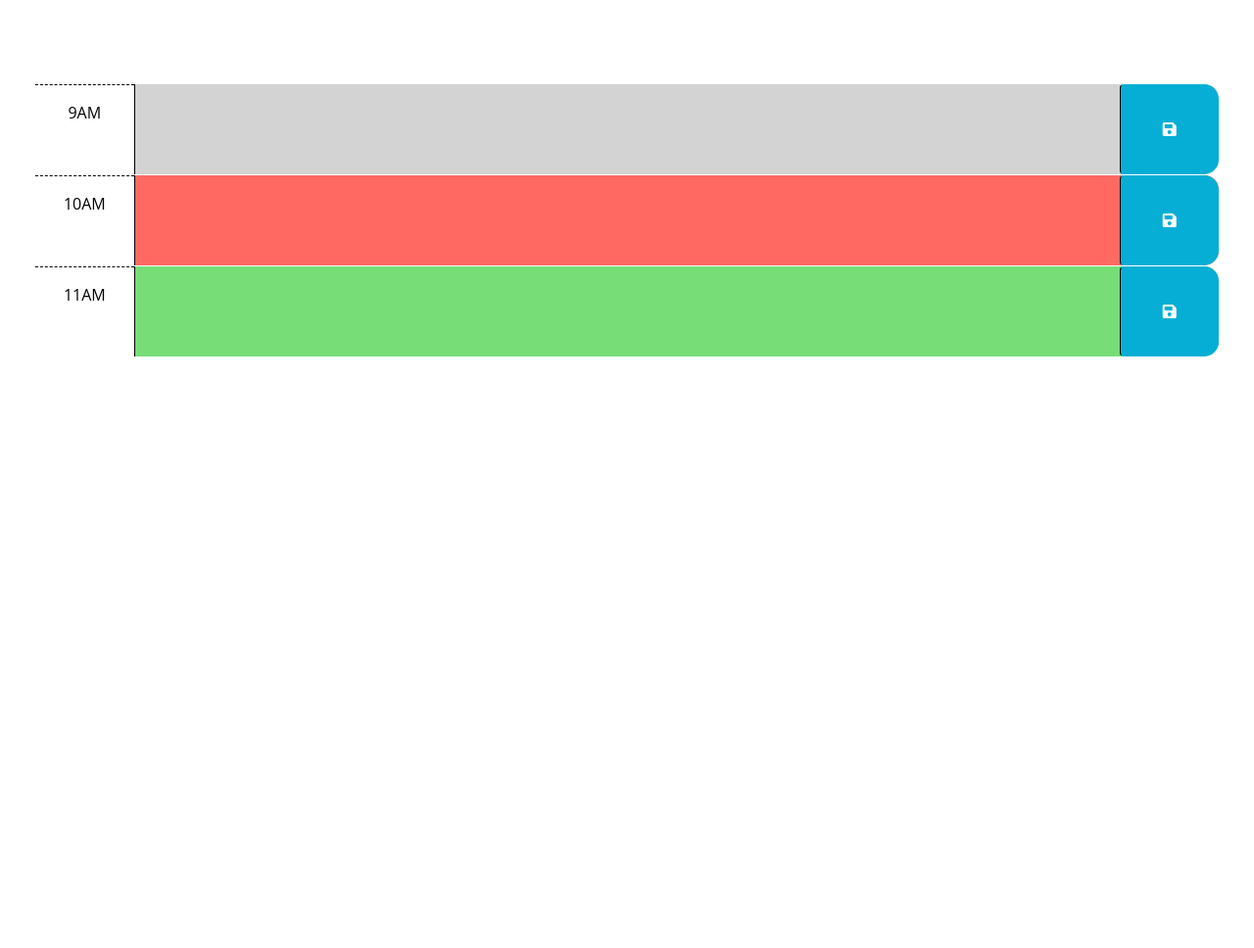
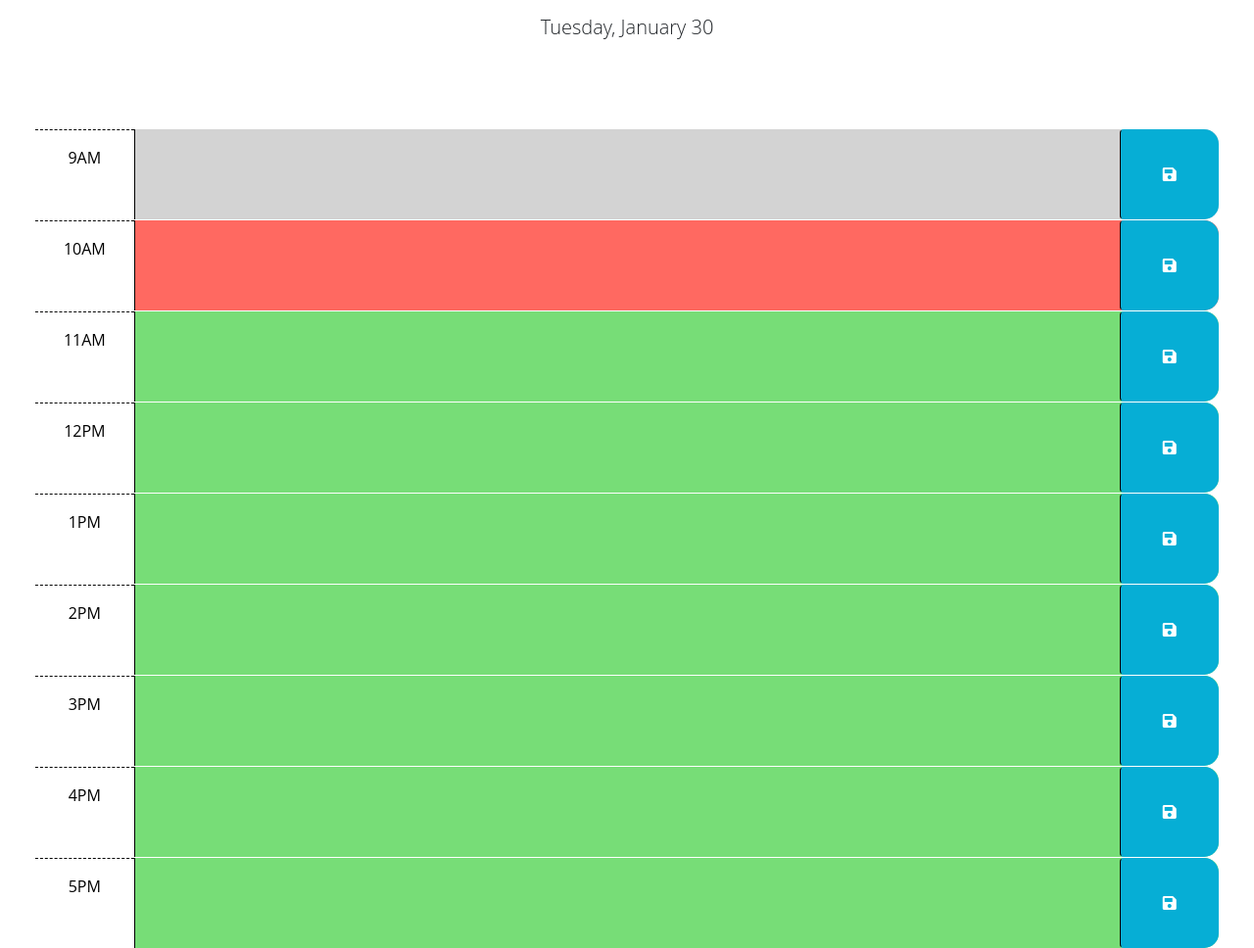
Before and after one commit to wacwestley30/NineToFiveScheduler, a plain HTML site: page docs/index.html in a window 1280 px wide. Shown: the part 166-1134 px from the top of the page at 98% size. Before the commit the page ends 800 px from the top, so only its background shows below. Drawn offline with nearby package versions, Linux system fonts and the light colour scheme.

Commit message:
DayJs is loading the current time on page still need to figure out ordinals. And starting on Local Storage for events

```diff
--- a/docs/index.html
+++ b/docs/index.html
@@ -25,7 +25,7 @@
   </head>
 
   <body>
-    <header class="p-5 mb-4">
+    <header class="p-5 mb-4 text-center">
       <h1 class="display-3">Work Day Scheduler</h1>
       <p class="lead">A simple calendar app for scheduling your work day</p>
       <p id="currentDay" class="lead"></p>
@@ -40,6 +40,33 @@
         in the finished product. Remember to delete this comment once the
         code is implemented.
         -->
+
+      <!-- Example of a past time block. The "past" class adds a gray background color. -->
+      <!-- <div id="hour-9" class="row time-block past"> **** class='past' ****
+        <div class="col-2 col-md-1 hour text-center py-3">9AM</div>
+        <textarea class="col-8 col-md-10 description" rows="3"> </textarea>
+        <button class="btn saveBtn col-2 col-md-1" aria-label="save">
+          <i class="fas fa-save" aria-hidden="true"></i>
+        </button>
+      </div> -->
+
+      <!-- Example of a present time block. The "present" class adds a red background color. -->
+      <!-- <div id="hour-10" class="row time-block present"> **** class='present' ****
+        <div class="col-2 col-md-1 hour text-center py-3">10AM</div>
+        <textarea class="col-8 col-md-10 description" rows="3"> </textarea>
+        <button class="btn saveBtn col-2 col-md-1" aria-label="save">
+          <i class="fas fa-save" aria-hidden="true"></i>
+        </button>
+      </div> -->
+
+      <!-- Example of a future time block. The "future" class adds a green background color. -->
+      <!-- <div id="hour-11" class="row time-block future"> **** class='future' ****
+        <div class="col-2 col-md-1 hour text-center py-3">11AM</div>
+        <textarea class="col-8 col-md-10 description" rows="3"> </textarea>
+        <button class="btn saveBtn col-2 col-md-1" aria-label="save">
+          <i class="fas fa-save" aria-hidden="true"></i>
+        </button>
+      </div> -->
 
       <!-- Example of a past time block. The "past" class adds a gray background color. -->
       <div id="hour-9" class="row time-block past">
@@ -67,6 +94,54 @@
           <i class="fas fa-save" aria-hidden="true"></i>
         </button>
       </div>
+
+      <div id="hour-12" class="row time-block future">
+        <div class="col-2 col-md-1 hour text-center py-3">12PM</div>
+        <textarea class="col-8 col-md-10 description" rows="3"> </textarea>
+        <button class="btn saveBtn col-2 col-md-1" aria-label="save">
+          <i class="fas fa-save" aria-hidden="true"></i>
+        </button>
+      </div>
+
+      <div id="hour-13" class="row time-block future">
+        <div class="col-2 col-md-1 hour text-center py-3">1PM</div>
+        <textarea class="col-8 col-md-10 description" rows="3"> </textarea>
+        <button class="btn saveBtn col-2 col-md-1" aria-label="save">
+          <i class="fas fa-save" aria-hidden="true"></i>
+        </button>
+      </div>
+
+      <div id="hour-14" class="row time-block future">
+        <div class="col-2 col-md-1 hour text-center py-3">2PM</div>
+        <textarea class="col-8 col-md-10 description" rows="3"> </textarea>
+        <button class="btn saveBtn col-2 col-md-1" aria-label="save">
+          <i class="fas fa-save" aria-hidden="true"></i>
+        </button>
+      </div>
+
+      <div id="hour-15" class="row time-block future">
+        <div class="col-2 col-md-1 hour text-center py-3">3PM</div>
+        <textarea class="col-8 col-md-10 description" rows="3"> </textarea>
+        <button class="btn saveBtn col-2 col-md-1" aria-label="save">
+          <i class="fas fa-save" aria-hidden="true"></i>
+        </button>
+      </div>
+
+      <div id="hour-16" class="row time-block future">
+        <div class="col-2 col-md-1 hour text-center py-3">4PM</div>
+        <textarea class="col-8 col-md-10 description" rows="3"> </textarea>
+        <button class="btn saveBtn col-2 col-md-1" aria-label="save">
+          <i class="fas fa-save" aria-hidden="true"></i>
+        </button>
+      </div>
+
+      <div id="hour-17" class="row time-block future">
+        <div class="col-2 col-md-1 hour text-center py-3">5PM</div>
+        <textarea class="col-8 col-md-10 description" rows="3"> </textarea>
+        <button class="btn saveBtn col-2 col-md-1" aria-label="save">
+          <i class="fas fa-save" aria-hidden="true"></i>
+        </button>
+      </div>
     </div>
 
     <script src="https://cdnjs.cloudflare.com/ajax/libs/jquery/3.2.1/jquery.min.js"></script>
--- a/docs/script.js
+++ b/docs/script.js
@@ -8,7 +8,22 @@ $(function () {
   // function? How can DOM traversal be used to get the "hour-x" id of the
   // time-block containing the button that was clicked? How might the id be
   // useful when saving the description in local storage?
-  //
+
+    const saveButton = $('.saveBtn'),
+          eventInput = $('textarea')
+
+    let eventsStorage = localStorage.getItem('events')
+        ? JSON.parse(localStorage.getItem('events'))
+        : [];
+
+    saveButton.on('click', (e) => {
+        localStorage.getItem('events').clear();
+        e.preventDefault();
+        eventsStorage.push();
+        localStorage.setItem('events', JSON.stringify(eventsStorage));
+        console.log(eventInput[0].value);
+    })
+
   // TODO: Add code to apply the past, present, or future class to each time
   // block by comparing the id to the current hour. HINTS: How can the id
   // attribute of each time-block be used to conditionally add or remove the
@@ -18,6 +33,11 @@ $(function () {
   // TODO: Add code to get any user input that was saved in localStorage and set
   // the values of the corresponding textarea elements. HINT: How can the id
   // attribute of each time-block be used to do this?
-  //
+
+
   // TODO: Add code to display the current date in the header of the page.
+  let now = dayjs();
+
+  $('#currentDay').text(now.format('dddd, MMMM DD'));
+
 });
```
Also changed, not shown: 1 other file.
